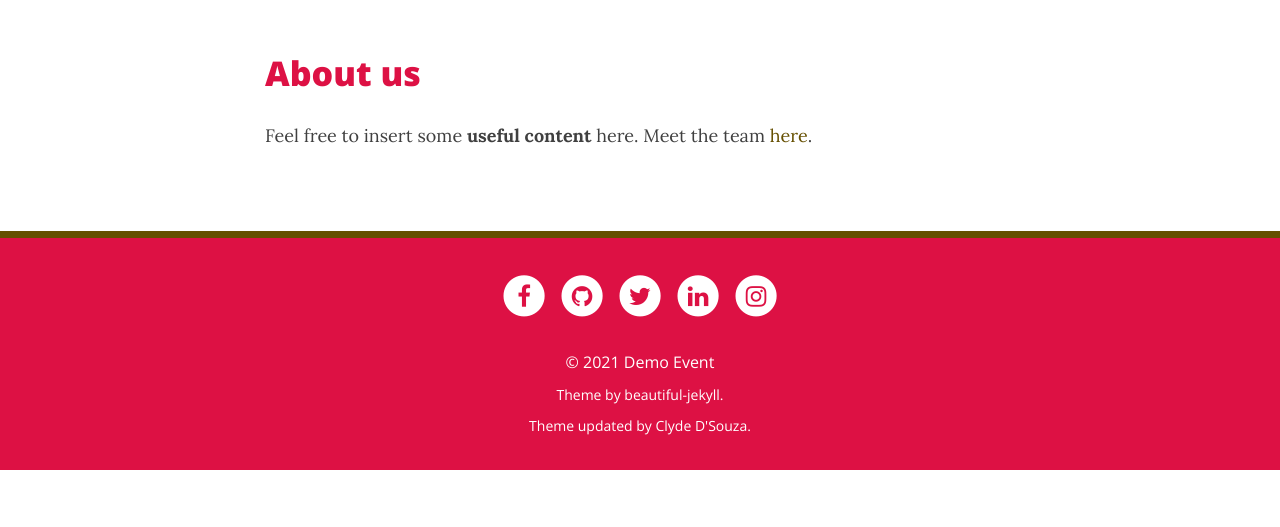
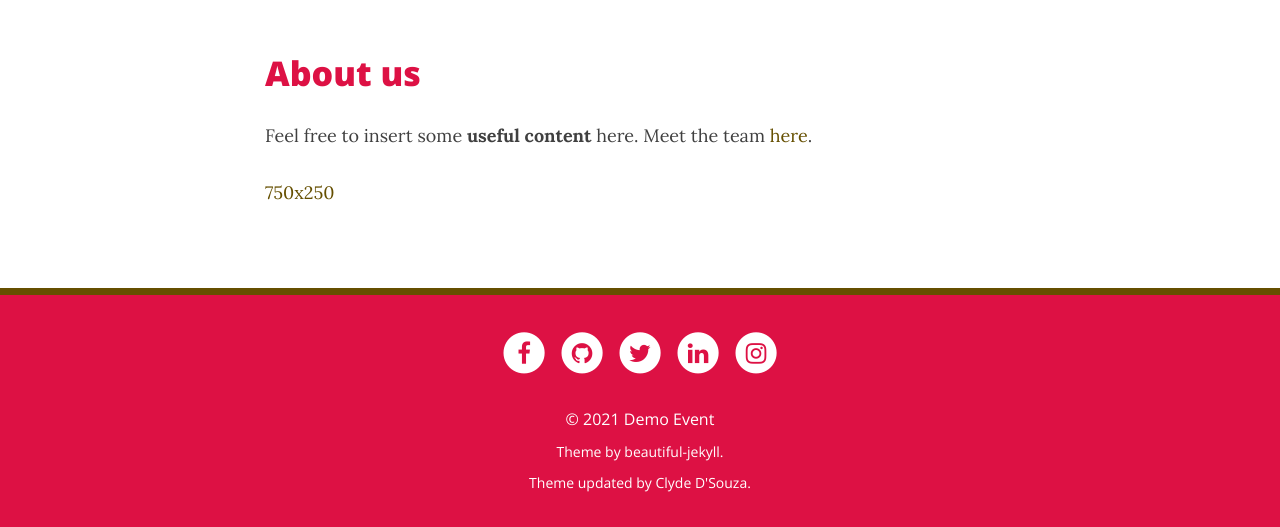
Before and after one commit to paulonmachado/forestrytest.github.io, a Jekyll site: the page built from about.md, in a window 1280 px wide and 1040 px high. Shown: the part 513-1040 px from the top of the window. Built offline with Jekyll 4.4.1, drawn with Linux system fonts in a browser that asks for light colours; nearby versions of some CDN libraries.

Commit message:
Update from Forestry.io Clyde D'Souza updated about.md

```diff
--- a/about.md
+++ b/about.md
@@ -14,3 +14,5 @@ meta-description: Insert meta description for this page here.
 ## About us
 
 Feel free to insert some **useful content** here. Meet the team [here](/team).
+
+[750x250](https://via.placeholder.com/750x250 "750x250")
```
